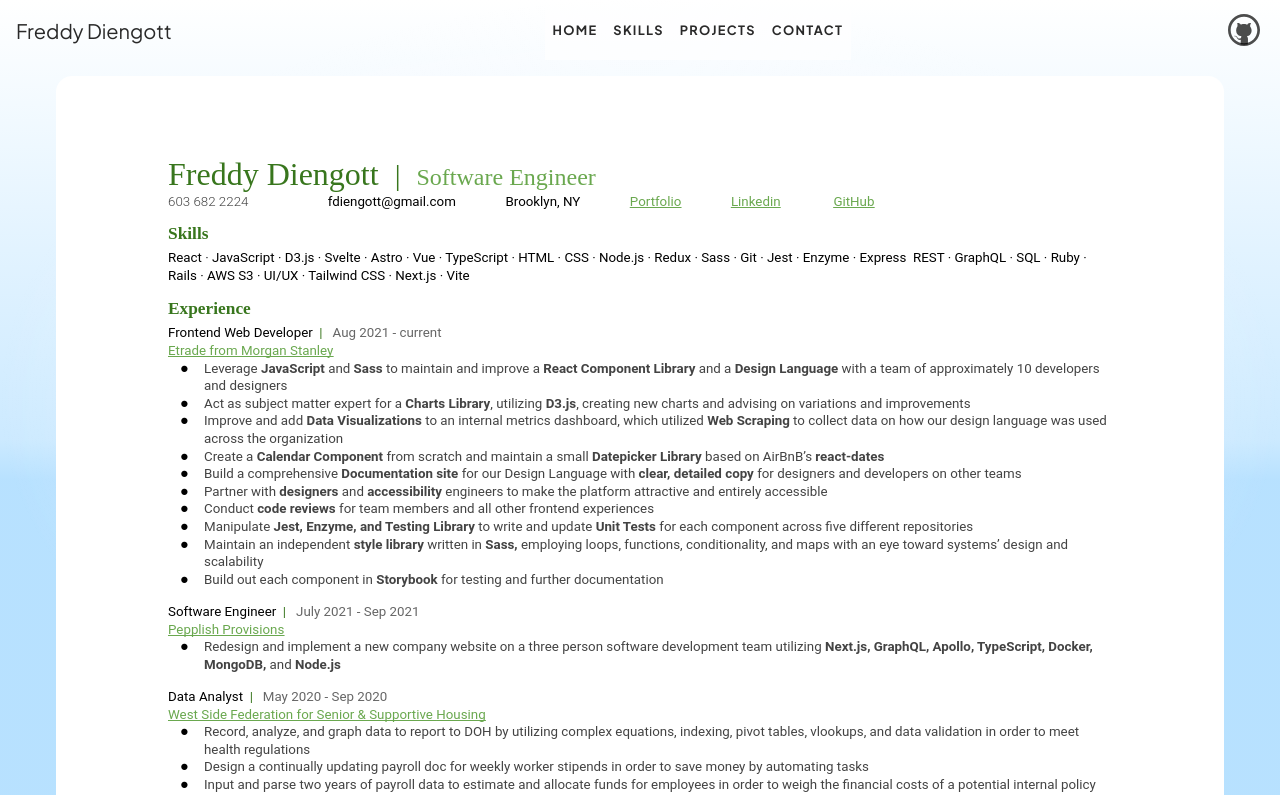
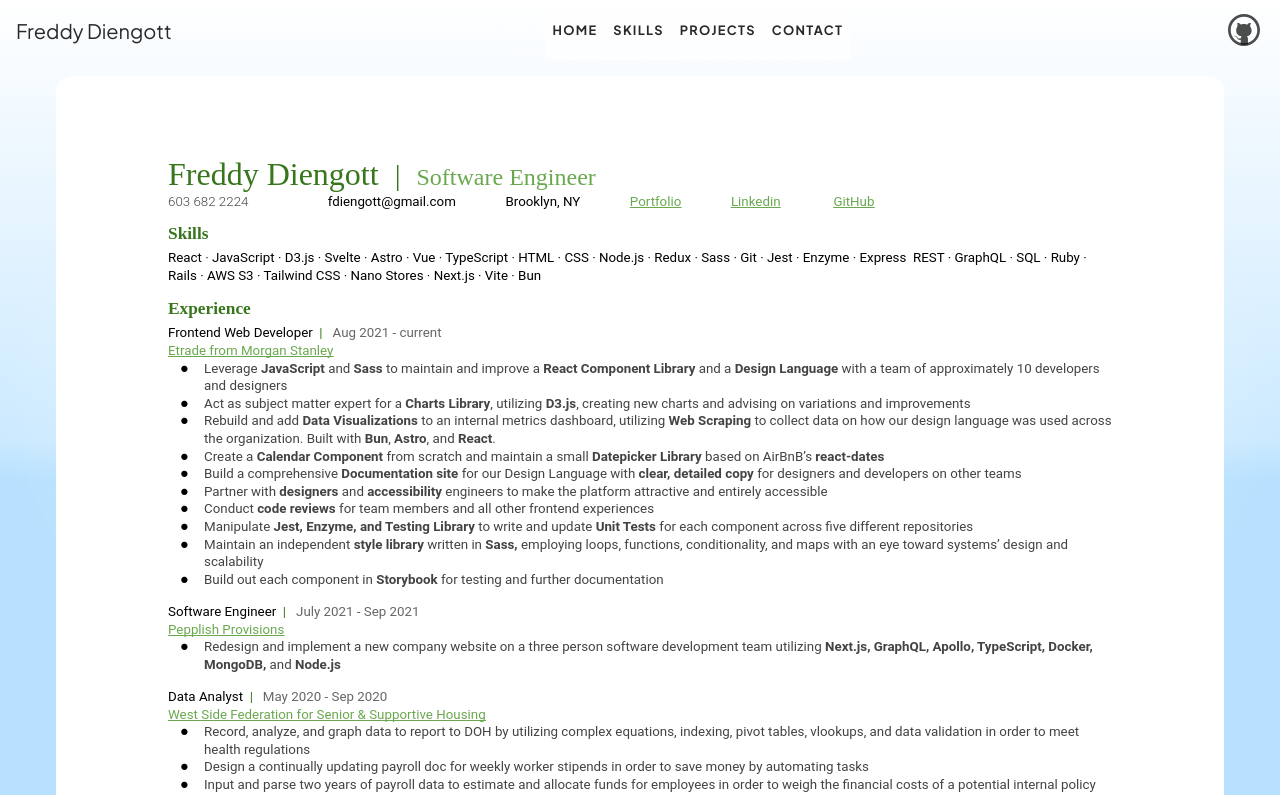
Before and after one commit to fdiengott/portfolio-svelte, a SvelteKit app: page /resume in a window 1280 px wide. Shown: the top 795 px of the page. Built offline with nearby package versions, Linux system fonts and the light colour scheme; a web font is replaced by a local one.

Commit message:
update resume to include bun and work on metrics

```diff
--- a/src/routes/resume/+page.svelte
+++ b/src/routes/resume/+page.svelte
@@ -1,6 +1,5 @@
 <svelte:head>
 	<title>Freddy Diengott - Software Engineer</title>
-	<meta name="description" content="Svelte demo app" />
 	<meta content="text/html; charset=UTF-8" http-equiv="content-type" />
 </svelte:head>
 
@@ -46,7 +45,7 @@
 			>&nbsp;JavaScript &middot; D3.js &middot; Svelte &middot; Astro &middot; Vue &middot; TypeScript &middot;
 			HTML &middot; CSS &middot; Node.js &middot; Redux &middot; Sass &middot; Git &middot; Jest &middot; Enzyme
 			&middot; Express &nbsp;REST &middot; GraphQL &middot; SQL &middot; Ruby &middot; Rails &middot; AWS S3
-			&middot; UI/UX &middot; Tailwind CSS &middot; Next.js &middot; Vite</span
+			&middot; Tailwind CSS &middot; Nano Stores &middot; Next.js &middot; Vite &middot; Bun</span
 		>
 	</p>
 	<p class="c9"><span class="c2 c14 c11 c26" /></p>
@@ -84,11 +83,13 @@
 			</span>
 		</li>
 		<li class="c6 li-bullet-0">
-			<span class="c1">Improve and add </span><span class="c0">Data Visualizations </span><span class="c1"
-				>to an internal metrics dashboard, which utilized
+			<span class="c1">Rebuild and add </span><span class="c0">Data Visualizations </span><span class="c1"
+				>to an internal metrics dashboard, utilizing
 			</span><span class="c0">Web Scraping </span><span class="c1 c2"
-				>to collect data on how our design language was used across the organization</span
-			>
+				>to collect data on how our design language was used across the organization. Built with <span
+					class="c0">Bun</span
+				>, <span class="c0">Astro</span>, and <span class="c0">React</span>.
+			</span>
 		</li>
 		<li class="c6 li-bullet-0">
 			<span class="c1">Create a </span><span class="c0">Calendar Component </span><span class="c1"
```
